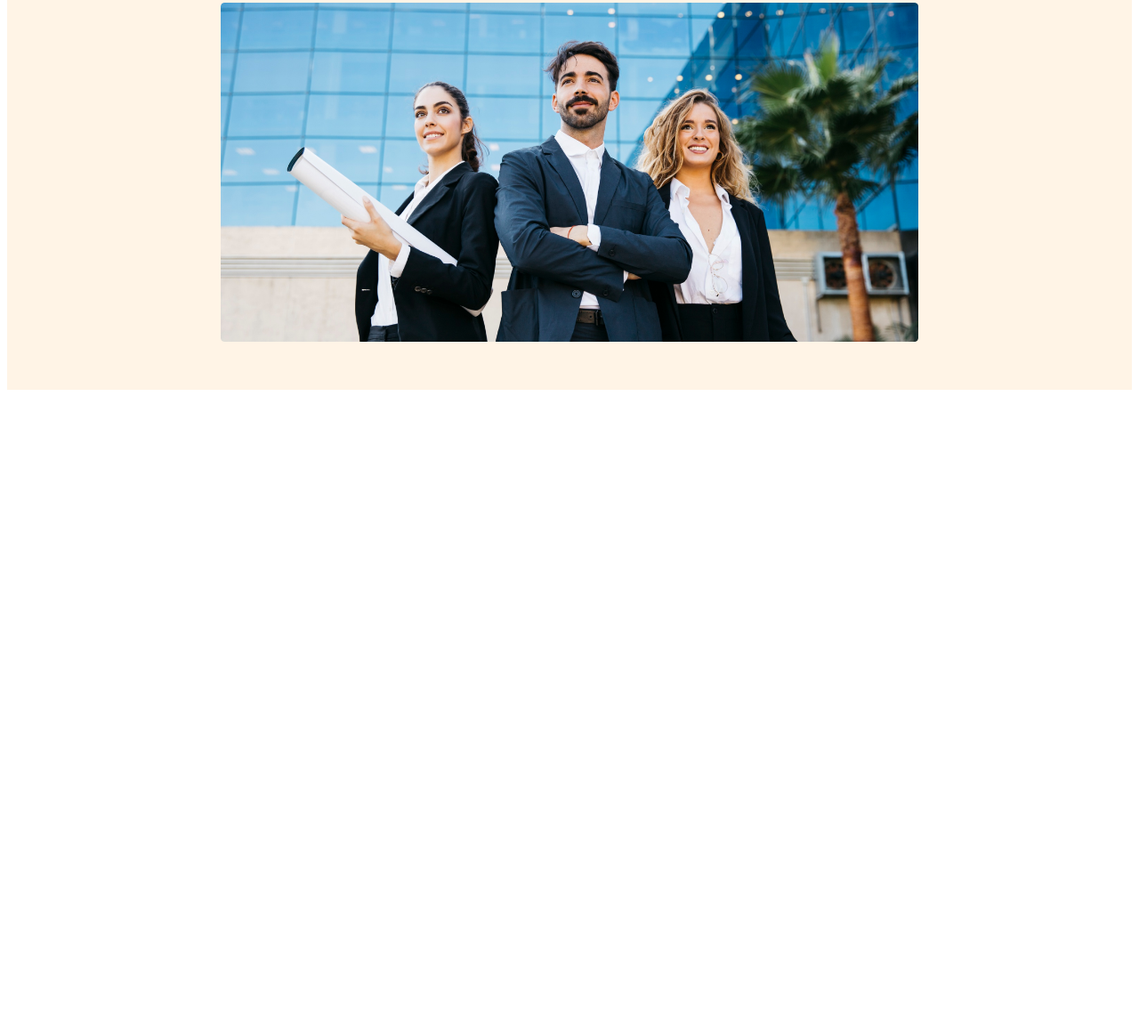
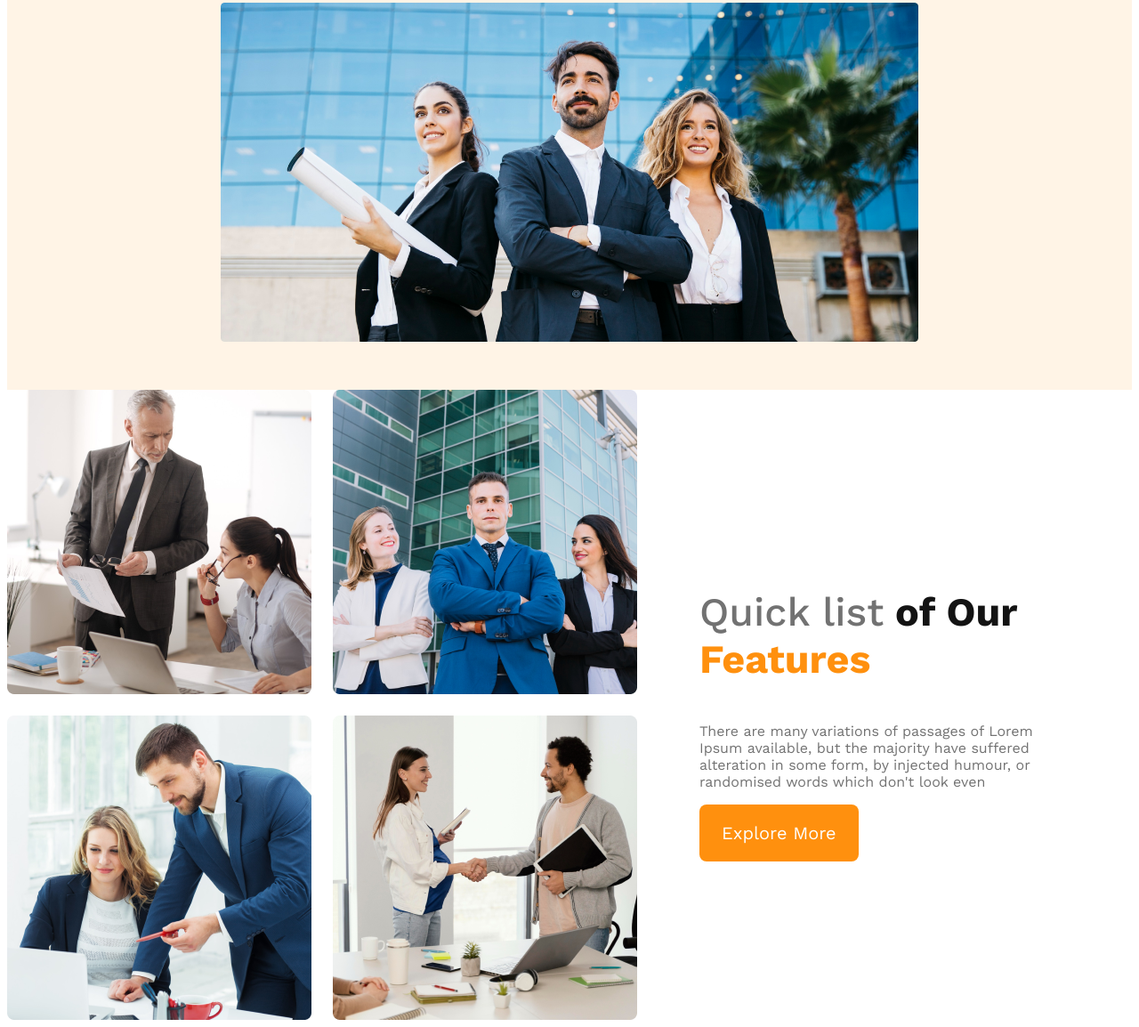
Before and after one commit to nahidbin/g3-architects-website, a plain HTML site: page index.html in a window 1280 px wide. Shown: the part 573-1727 px from the top of the page at 89% size. Before the commit the page ends 1019 px from the top, so only its background shows below. Drawn offline with nearby package versions, Linux system fonts and the light colour scheme.

Commit message:
featers content addeed

```diff
--- a/index.html
+++ b/index.html
@@ -7,6 +7,7 @@
    <link rel="stylesheet" href="styles/architect.css">
 </head>
 <body>
+    <!-- header starting -->
     <header>
         <nav>
             <h3 class="nav-title">G3 Architects</h3>
@@ -28,6 +29,28 @@
             <img src="images/banner.png" alt="">
         </div>
     </header>
+    <!-- header end -->
+    <main>
+<!-- teams section start -->
+    <section class="teams-container">
+    <div class="teams-img-container">
+        <img src="images/team1.png" alt="">
+        <img src="images/team2.png" alt="">
+        <img src="images/team3.png" alt="">
+        <img src="images/team4.png" alt="">
+    </div>
+    <div class="teams-containt">
+        <h3 class="teams-title"><span class="quick-list">Quick list</span><span class="of-our"> of Our </span><span class="feature">Features</span></h3>
+        <p class="teams-description">There are many variations of passages of Lorem Ipsum available, but the majority have suffered alteration in some form, by injected humour, or randomised words which don't look even</p>
+        <button class="btn-primary">Explore More</button>
+    </div>
+    <div>
 
+    </div>
+</section>
+    </main>
+    <footer>
+
+    </footer>
 </body>
 </html>
--- a/styles/architect.css
+++ b/styles/architect.css
@@ -82,3 +82,42 @@ nav li a{
     }
     flex-direction: column;
 }
+main{
+    max-width: 1440px;
+    margin: 0 auto;
+}
+/* teams styles */
+.teams-container{
+    display: flex;
+    align-items: center;
+}
+.teams-img-container{
+    display: grid;
+    grid-template-columns: repeat(2, 1fr);
+    gap: 1.5rem;
+}
+.teams-containt{
+    padding-right: 70px;
+    padding-left: 70px;
+}
+.teams-title{
+    font-size: 2.8rem;
+}
+.quick-list{
+    color: #727272;
+    font-weight: 500;
+}
+.of-our{
+    color: #131313;
+    font-weight: 700;
+}
+.feature{
+   color:  #FF900E;
+   font-weight: 700;
+}
+.teams-description{
+    color:#727272;
+    font-weight: 400;
+    font-size: 1rem;
+
+}
```
